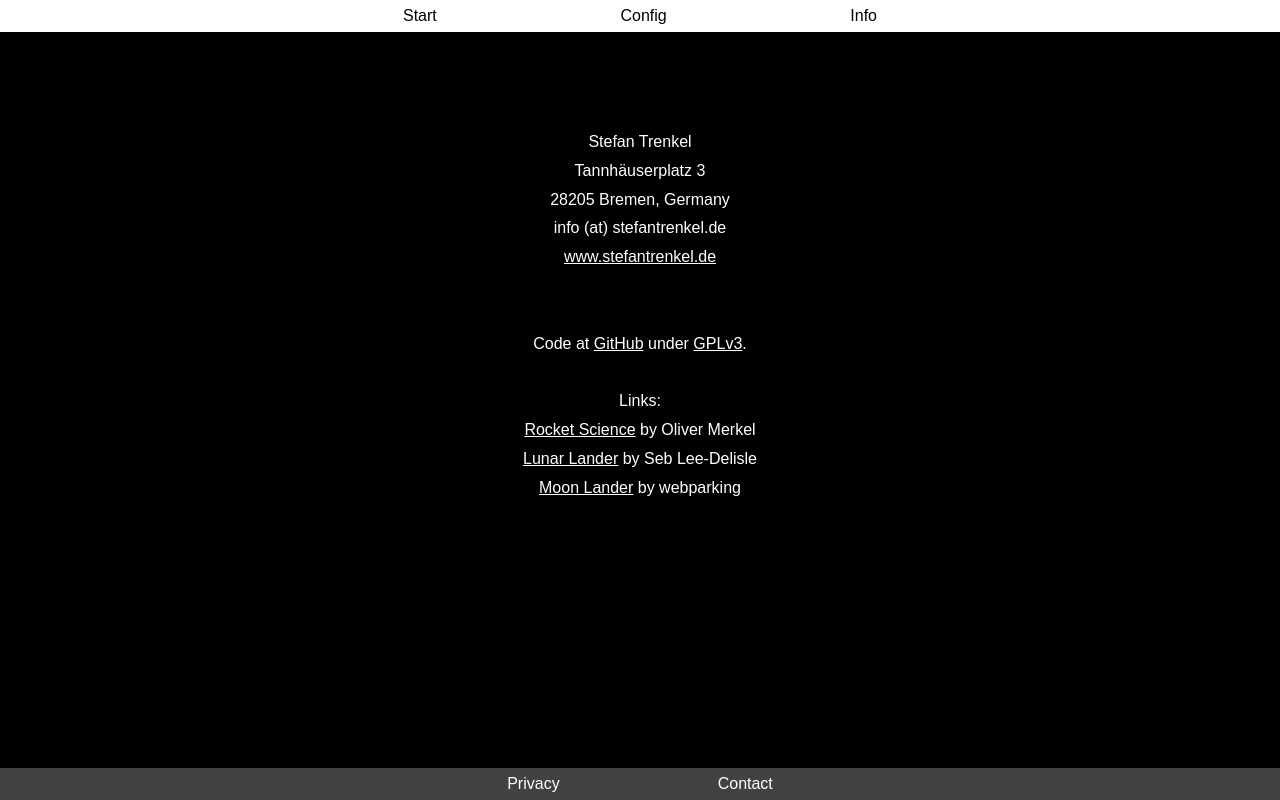
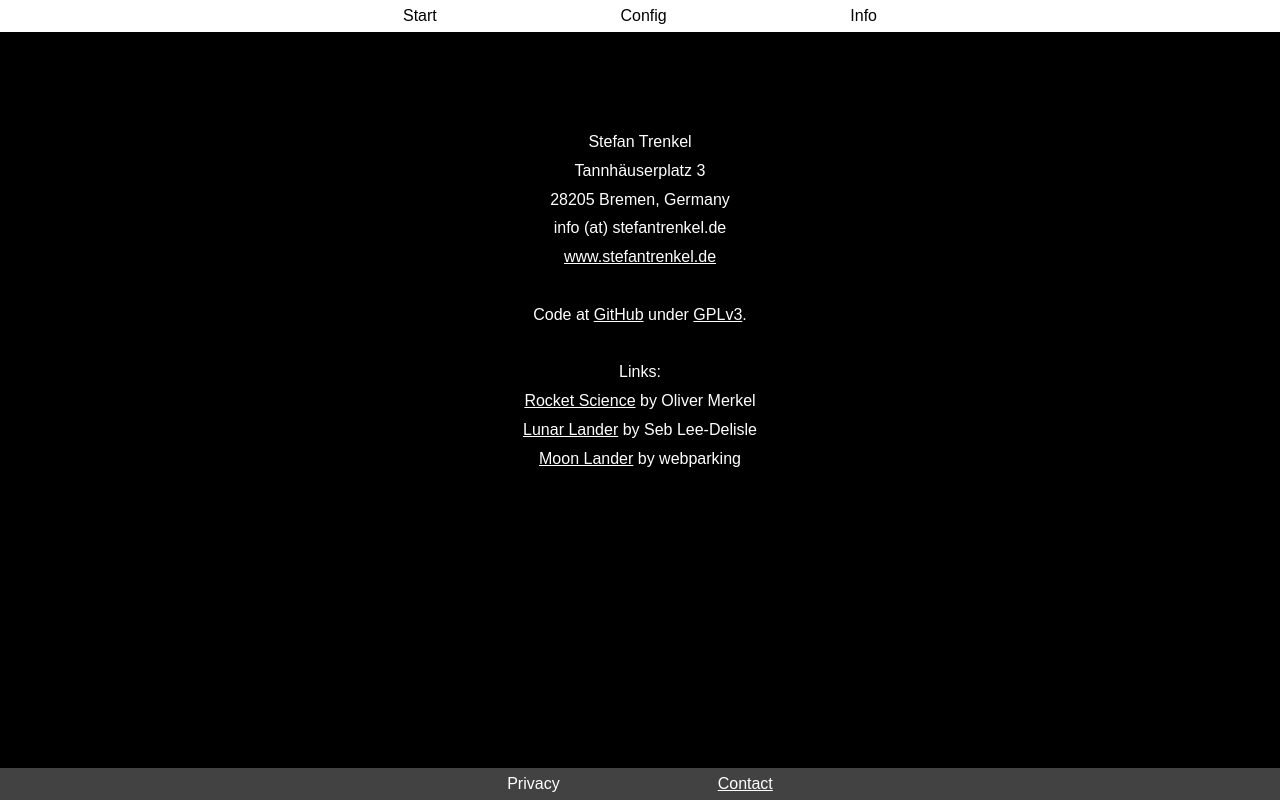
Before and after one commit to strenkel/lunarlander, a PHP site: page /contact.html in a window 1280 px wide. Run offline with PHP 8.4, Linux system fonts and the light colour scheme.

Commit message:
underline active page

```diff
--- a/conf.html
+++ b/conf.html
@@ -16,7 +16,7 @@
 
     <div class="navigation">
       <a href="index.html">Start</a>
-      <a href="conf.html">Config</a>
+      <a class="active" href="conf.html">Config</a>
       <a href="help.html">Info</a>
     </div>
 
--- a/contact.html
+++ b/contact.html
@@ -24,8 +24,7 @@
       Stefan Trenkel<br>
       Tannhäuserplatz 3<br>28205 Bremen, Germany<br>
       info (at) stefantrenkel.de<br>
-      <a href="http://www.stefantrenkel.de">www.stefantrenkel.de</a><br>
-
+      <a href="http://www.stefantrenkel.de">www.stefantrenkel.de</a>
       <br><br>
       Code at <a href="https://github.com/strenkel/lunarlander">GitHub</a>
       under <a href="http://www.gnu.org/licenses/gpl.html">GPLv3</a>.
@@ -39,7 +38,7 @@
 
     <div id="footer">
       <a href="privacy.html">Privacy</a>
-      <a href="contact.html">Contact</a>
+      <a class="active" href="contact.html">Contact</a>
     </div>
 
   </body>
--- a/css/main.css
+++ b/css/main.css
@@ -125,6 +125,10 @@ select option:last-child {
 
 /* SPECIAL ELEMENTS */
 
+.navigation a.active, #footer a.active {
+  text-decoration: underline;
+}
+
 #start {
   line-height: 2em;
   padding-left: 1.5em;
@@ -169,8 +173,6 @@ select option:last-child {
 .control {
   font-size: 2em;
 }
-
-
 
 .quotation {
  text-align: left;
--- a/help.html
+++ b/help.html
@@ -17,7 +17,7 @@
   <div class="navigation">
     <a href="index.html">Start</a>
     <a href="conf.html">Config</a>
-    <a href="help.html">Info</a>
+    <a class="active" href="help.html">Info</a>
   </div>
 
   <div class="content">
--- a/index.html
+++ b/index.html
@@ -15,7 +15,7 @@
   <body class="app-page">
 
     <div class="navigation">
-      <a href="index.html">Start</a>
+      <a class="active" href="index.html">Start</a>
       <a href="conf.html">Config</a>
       <a href="help.html">Info</a>
     </div>
```
